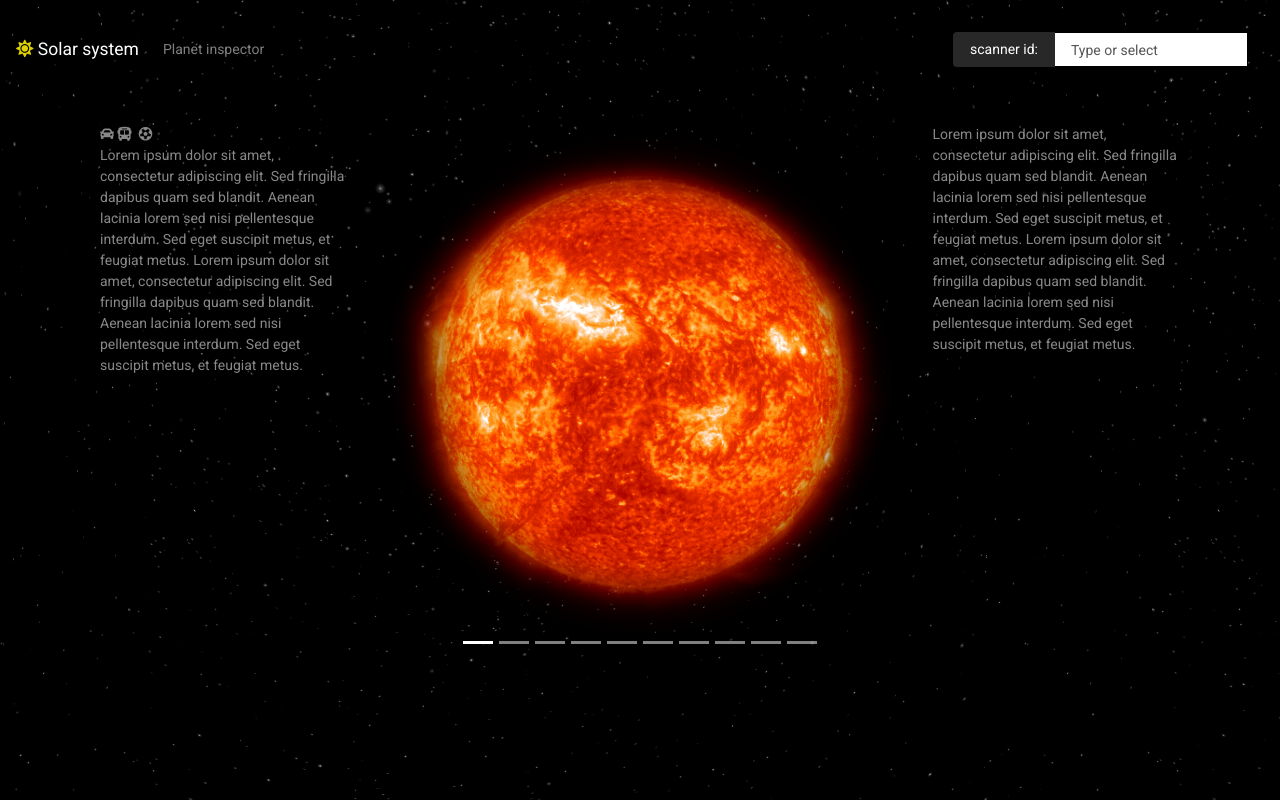
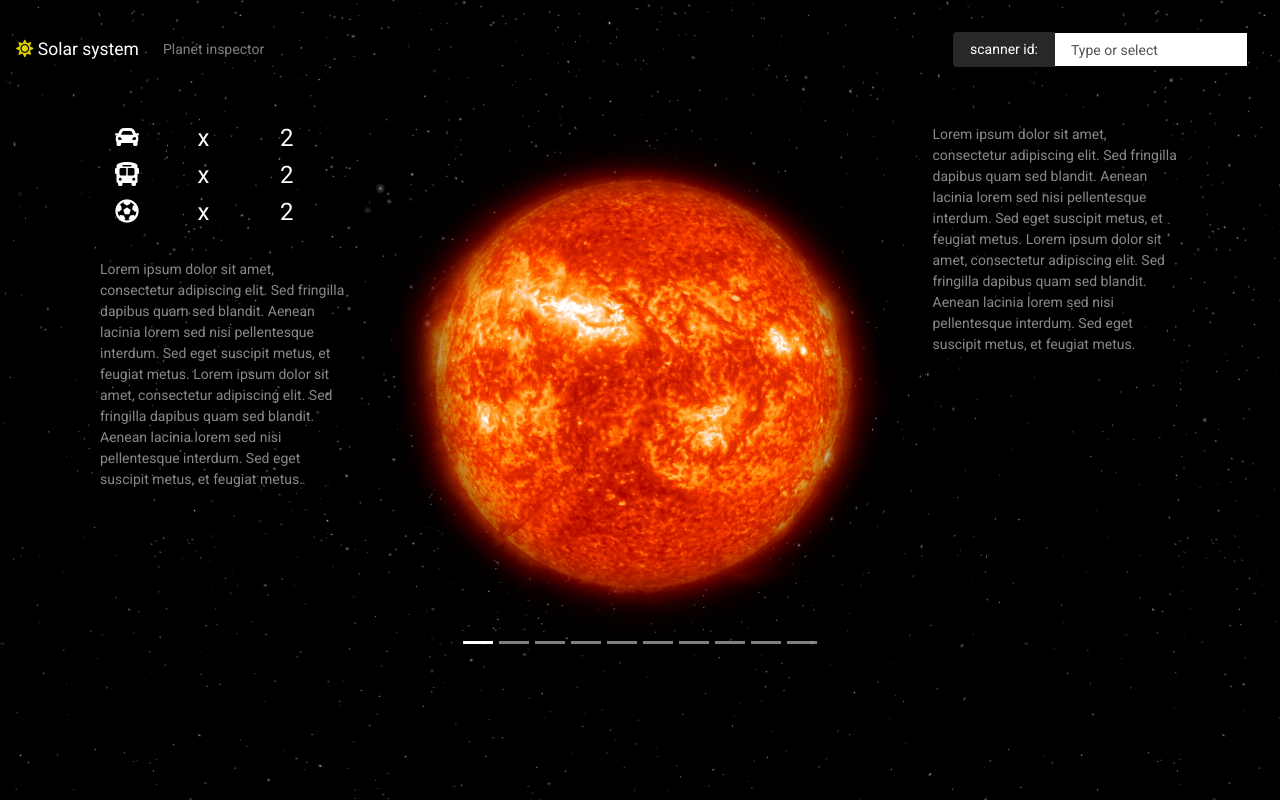
Before and after one commit to goket1/teamsolarsystem, a Flask app: page /planet/ in a window 1280 px wide. Run offline with Flask 2, Linux system fonts and the light colour scheme; data that the repository does not hold is empty; some libraries are stand-ins or nearby versions.

Commit message:
Distance car, bus...

```diff
--- a/templates/header.html
+++ b/templates/header.html
@@ -14,6 +14,10 @@
 <!--Libraries-->
 <script src="{{ url_for('static', filename='jquery/jquery.min.js') }}"></script>
 <script type="text/javascript" src="{{ url_for('static', filename='bootstrap/js/bootstrap.min.js') }}"></script>
+
+<!--Custom-->
+<script type="text/javascript" src="{{ url_for('static', filename='/custom/js/main.js') }}"></script>
+
 
 <div class="star_background"></div>
 <div class="star_background_twinkling"></div>
--- a/templates/planet.html
+++ b/templates/planet.html
@@ -26,10 +26,23 @@
           <div class="container">
           <div class="row">
             <div class="col-sm">
-                <i class="fas fa-car"></i>
-                <i class="fas fa-bus-alt"></i>
-                <i class="fas fa-elephant"></i>
-                <i class="fas fa-futbol"></i>
+                <div class="container">
+                  <div class="row">
+                      <div class="col"><h5><i class="fas fa-car" data-toggle="tooltip" data-placement="top" title="Car"></i></h5></div>
+                      <div class="col"><h5>x</h5></div>
+                      <div class="col"><h5>2</h5></div>
+                      <div class="w-100"></div>
+                      <div class="col"><h5><i class="fas fa-bus-alt" data-toggle="tooltip" data-placement="top" title="Bus"></i></h5></div>
+                      <div class="col"><h5>x</h5></div>
+                      <div class="col"><h5>2</h5></div>
+                      <div class="w-100"></div>
+                      <div class="col"><h5><i class="fas fa-futbol" data-toggle="tooltip" data-placement="top" title="Football fields"></i></h5></div>
+                      <div class="col"><h5>x</h5></div>
+                      <div class="col"><h5>2</h5></div>                  </div>
+                </div>
+
+
+
                 <p>Lorem ipsum dolor sit amet, consectetur adipiscing elit. Sed fringilla dapibus quam sed blandit. Aenean lacinia lorem sed nisi pellentesque interdum. Sed eget suscipit metus, et feugiat metus. Lorem ipsum dolor sit amet, consectetur adipiscing elit. Sed fringilla dapibus quam sed blandit. Aenean lacinia lorem sed nisi pellentesque interdum. Sed eget suscipit metus, et feugiat metus.</p>
             </div>
             <div class="col-6">
```
